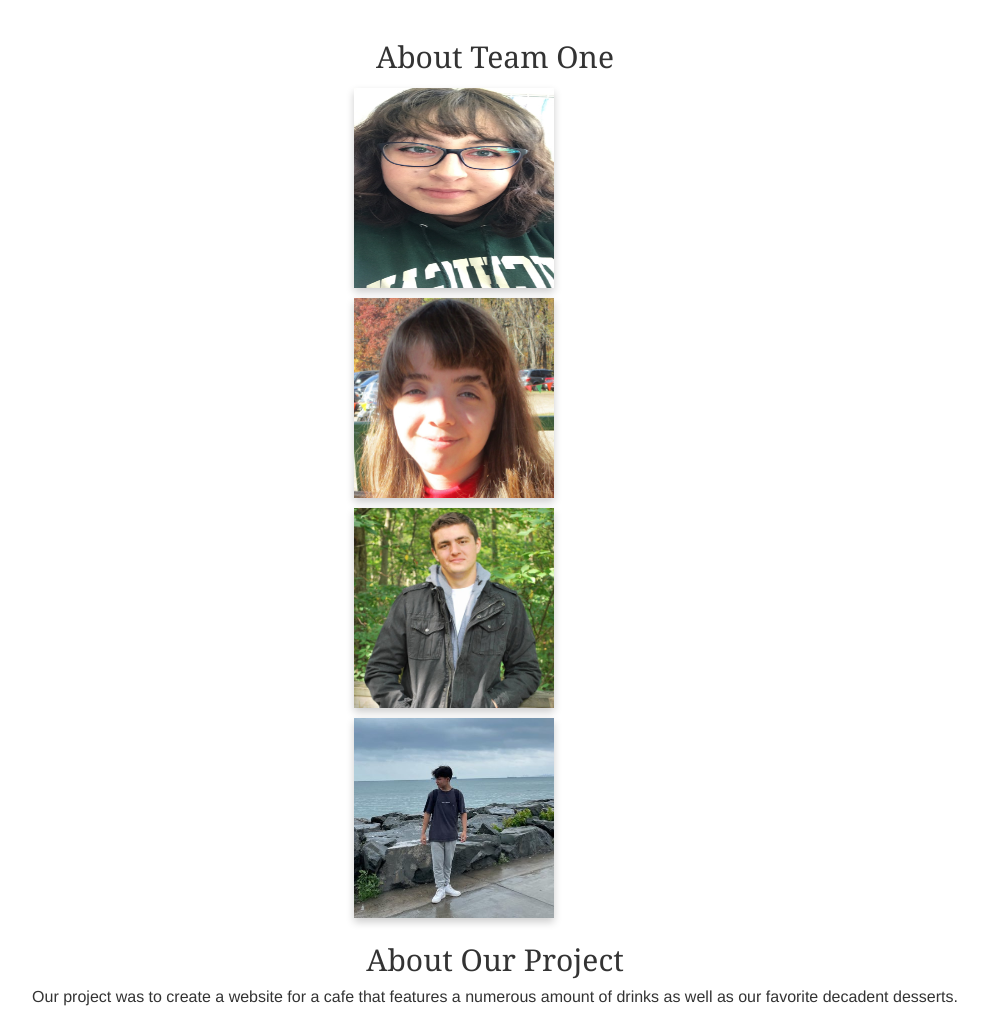
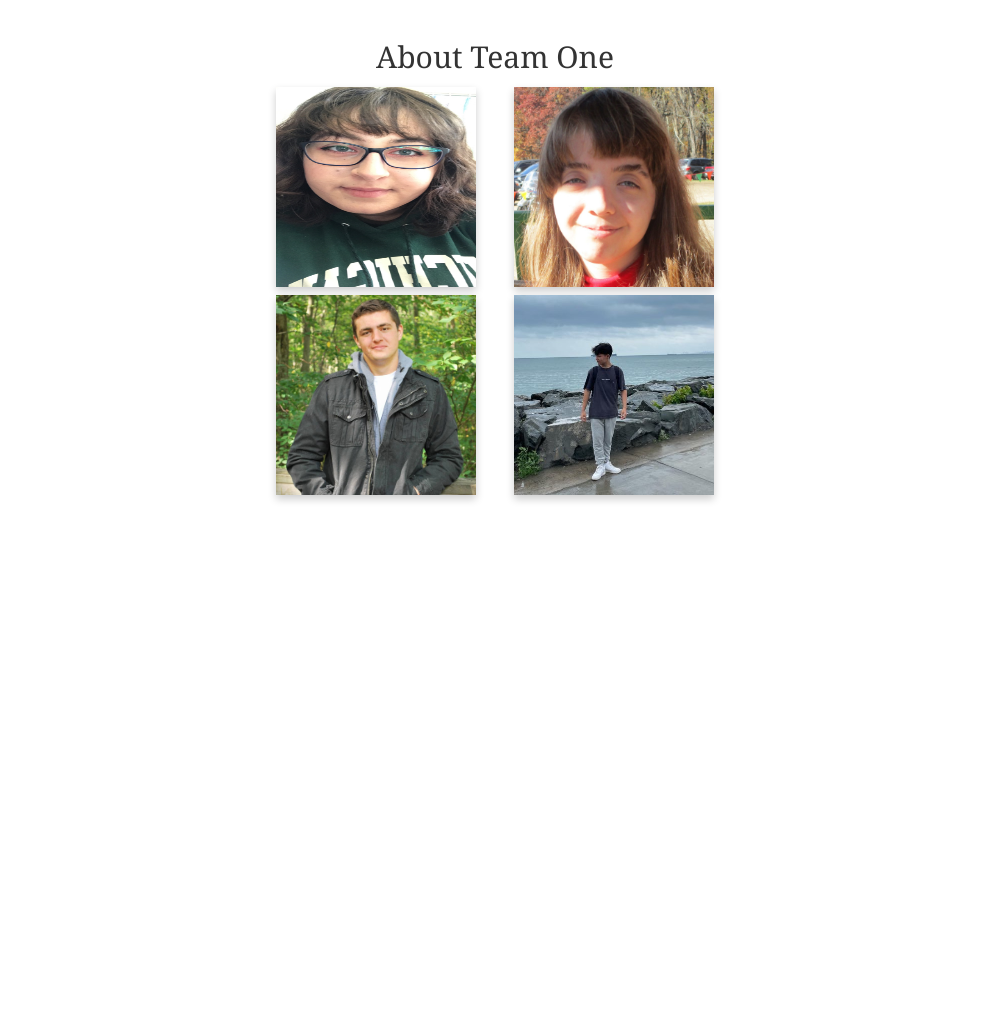
Before and after one commit to rednaksiii/cafe-website, a PHP site: page /about.html in a window 1280 px wide. Shown: the part 238-1256 px from the top of the page, without its empty margins (145-1129 px from the left). After the commit the page ends 740 px from the top, so only its background shows below. Run offline with PHP 8.4, Linux system fonts and the light colour scheme; some libraries are stand-ins or nearby versions.

Commit message:
bout page

```diff
--- a/about.html
+++ b/about.html
@@ -26,69 +26,67 @@
     </div>
     <h2>About Team One</h2>
     <div class="cards">
-<div class="col-lg-3 mb-4">
+      <div class="row">
+        <div class="col-lg-6 mb-4">
           <div class="flip-card">
             <div class="flip-card-inner">
               <div class="flip-card-front">
                 <img class="profile" src="images/AmberAwadiProfilePicture.jpg" alt="Amber Awadi" style="width: 200px; height: 200px">
               </div>
               <div class="flip-card-back">
-      <h3>Amber Awadi</h3></br>
-      <p id="person-descrip">Major: Computer Science</p>
-      <p id="person-descrip">Favorite Color: Green</p>
-	  <p id="person-descrip">Favorite Hobby: Writing</p>
+              <h3>Amber Awadi</h3>
+              <p class="person-descrip">Major: Computer Science</p>
+              <p class="person-descrip">Favorite Color: Green</p>
+              <p class="person-descrip">Favorite Hobby: Writing</p>
             </div>
           </div>
         </div>
       </div>
-<div class="col-lg-3 mb-4">
+      <div class="col-lg-6 mb-4">
         <div class="flip-card">
           <div class="flip-card-inner">
             <div class="flip-card-front">
               <img class="profile" src="images/Clara McGrew Profile Picture.jpg" alt="Clara McGrew" style="width: 200px; height: 200px">
             </div>
             <div class="flip-card-back">
-      <h3>Clara McGrew</h3></br>
-      <p id="person-descrip">Major: Computer Science</p>
-      <p id="person-descrip">Favorite Color: Red</p>
-	  <p id="person-descrip">Favorite Hobby: Chess</p>
+              <h3>Clara McGrew</h3>
+              <p class="person-descrip">Major: Computer Science</p>
+              <p class="person-descrip">Favorite Color: Red</p>
+              <p class="person-descrip">Favorite Hobby: Chess</p>
             </div>
           </div>
         </div>
       </div>
-<div class="col-lg-3 mb-4">
+    </div>
+    <div class="row">
+      <div class="col-lg-6 mb-4">
         <div class="flip-card">
           <div class="flip-card-inner">
             <div class="flip-card-front">
               <img class="profile" src="images/JB pic.jpg" alt="Justin Bowker" style="width: 200px; height: 200px">
             </div>
             <div class="flip-card-back">
-      <h3>Justin Bowker</h3></br>
-      <p id="person-descrip">Major: Computer Science</p>
-      <p id="person-descrip">Favorite Color: Red</p>
-	  <p id="person-descrip">Favorite Hobby: Sports and Video games</p>
+              <h3>Justin Bowker</h3>
+              <p class="person-descrip">Major: Computer Science</p>
+              <p class="person-descrip">Favorite Color: Red</p>
+              <p class="person-descrip">Favorite Hobby: Sports and Video games</p>
             </div>
           </div>
         </div>
       </div>
-<div class="col-lg-3 mb-4">
+      <div class="col-lg-6 mb-4">
         <div class="flip-card">
           <div class="flip-card-inner">
             <div class="flip-card-front">
-      <img class="profile" src="images/iskandar.png" alt="" style="width: 200px; height: 200px">
+              <img class="profile" src="images/iskandar.png" alt="Iskandar Kholmatov"  style="width: 200px; height: 200px">
             </div>
             <div class="flip-card-back">
-      <h3>Iskandar Kholmatov</h3></br>
-      <p id="person-descrip">Major: Computer Science</p>
-      <p id="person-descrip">Favorite Color: White</p>
-	  <p id="person-descrip">Favorite Hobby: Reading</p>
+              <h3>Iskandar Kholmatov</h3>
+              <p class="person-descrip">Major: Computer Science</p>
+              <p class="person-descrip">Favorite Color: White</p>
+              <p class="person-descrip">Favorite Hobby: Reading</p>
             </div>
           </div>
         </div>
       </div>
     </div>
-<h2>About Our Project</h2>
-<p id="project-descrip">Our project was to create a website for a cafe that features a numerous amount of drinks as well as our favorite decadent desserts.</p>
-</div>
-</body>
-</html>
```
Also changed, not shown: about.css (line endings or trailing spaces). Lines whose indentation alone changed are shown as unchanged.
